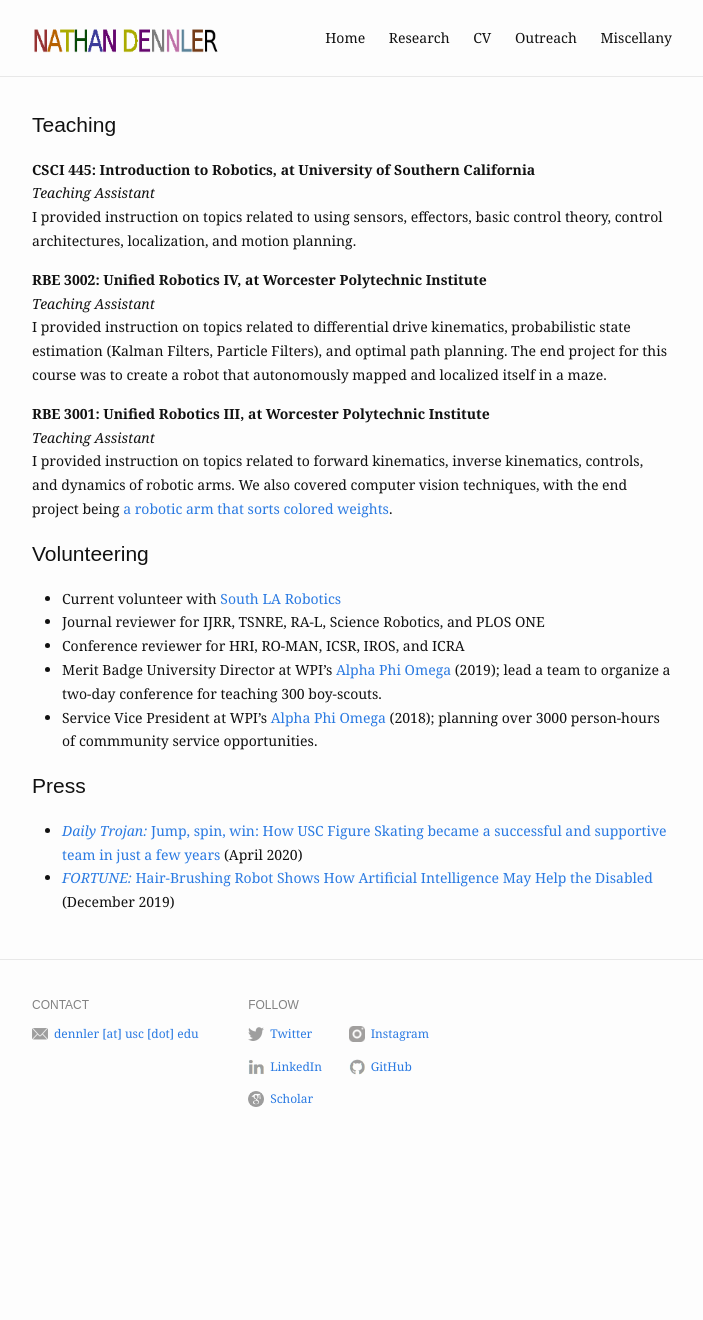
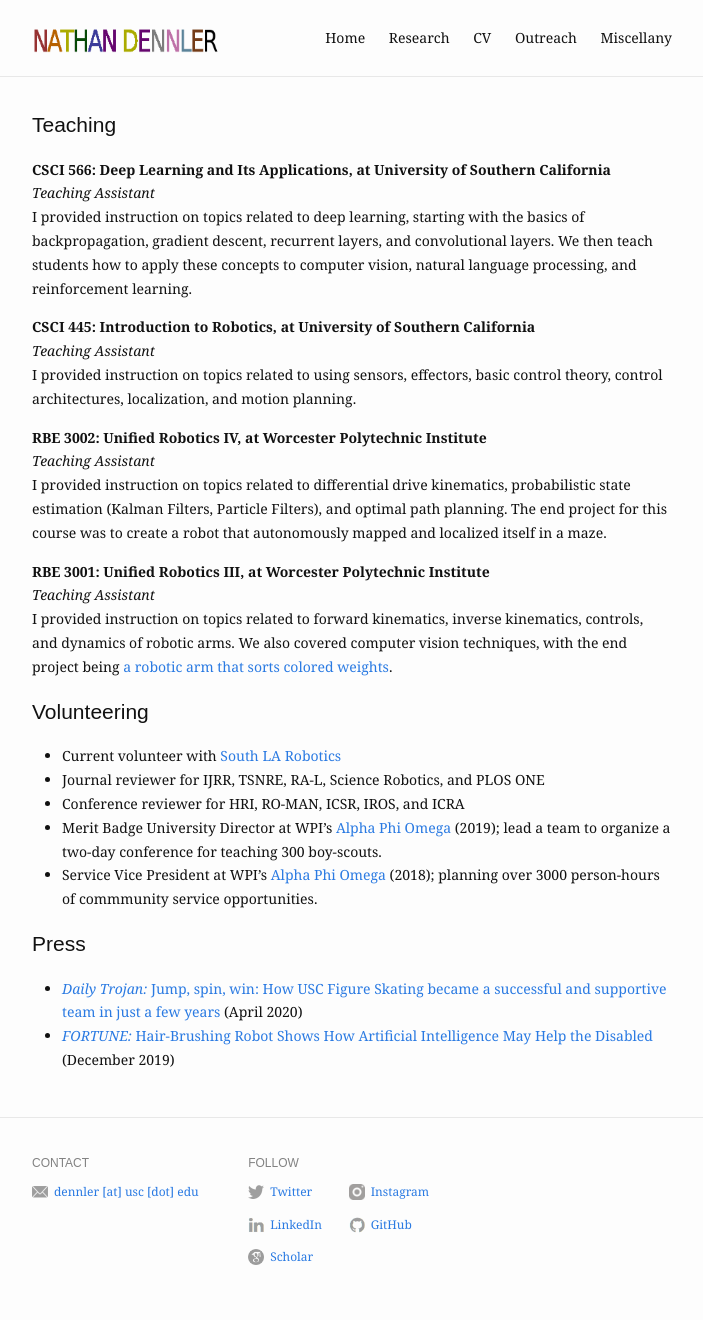
Before and after one commit to ndennler/ndennler.github.io, a Jekyll site: the page built from outreach.md, in a window 1280 px wide. Shown: the whole page, without its empty margins (288-991 px from the left). Built offline with Jekyll 4.4.1, drawn with Linux system fonts in a browser that asks for light colours; before the commit the page ends 1162 px from its top, so only the background shows below that.

Commit message:
adds TA for the ML class

```diff
--- a/outreach.md
+++ b/outreach.md
@@ -3,6 +3,12 @@ layout: default
 ---
 
 ## Teaching
+
+<p>
+<b>CSCI 566: Deep Learning and Its Applications, at University of Southern California</b><br>
+<i>Teaching Assistant</i><br>
+I provided instruction on topics related to deep learning, starting with the basics of backpropagation, gradient descent, recurrent layers, and convolutional layers. We then teach students how to apply these concepts to computer vision, natural language processing, and reinforcement learning.
+</p>
 
 <p>
 <b>CSCI 445: Introduction to Robotics, at University of Southern California</b><br>
```
